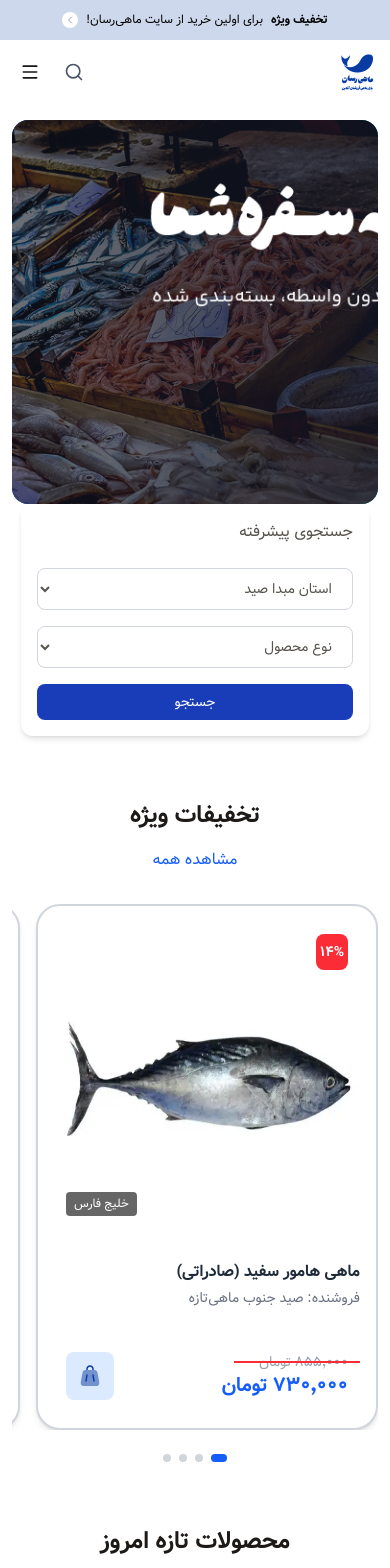
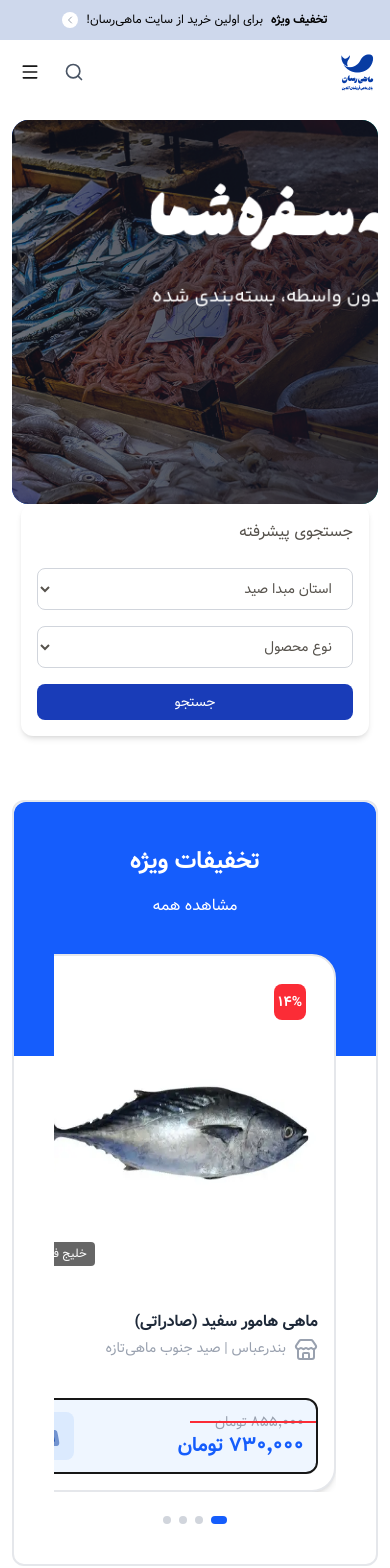
Before and after one commit to farzadadel92/mahiresan_mvp, a Next.js app: page / in a window 390 px wide. Shown: the top 1568 px of the page. Built offline with nearby package versions, Linux system fonts and the light colour scheme.

Commit message:
(Home) changed the CardSection design

```diff
--- a/src/app/(shop)/page.tsx
+++ b/src/app/(shop)/page.tsx
@@ -1,4 +1,4 @@
-// src/app/(shop)/page.tsx
+// src/app/(shop)/page.tsx (main page)
 'use client';
 
 import React from 'react';
--- a/src/components/shop/CardSection.tsx
+++ b/src/components/shop/CardSection.tsx
@@ -52,6 +52,16 @@ export default function CardSection({
     setMaxIndex(Math.max(0, totalPages - 1));
   }, [products.length, slidesToShowCount]);
 
+  // Update scroll button states on desktop
+  const updateScrollButtons = () => {
+    if (!scrollContainerRef.current || !isDesktop) return;
+
+    const container = scrollContainerRef.current;
+    const { scrollLeft, scrollWidth, clientWidth } = container;
+    setCanScrollLeft(scrollLeft > 0);
+    setCanScrollRight(scrollLeft + clientWidth < scrollWidth - 1);
+  };
+
   // Desktop: Scroll by full page
   const scrollDesktop = (direction: 'left' | 'right') => {
     if (!scrollContainerRef.current) return;
@@ -69,6 +79,9 @@ export default function CardSection({
     });
 
     setCurrentIndex(newIndex);
+
+    // Update button states after scroll
+    setTimeout(updateScrollButtons, 300);
   };
 
   // Mobile: Free horizontal scroll with touch
@@ -107,13 +120,9 @@ export default function CardSection({
     const scrollLeft = container.scrollLeft;
     const newIndex = Math.round(scrollLeft / cardWidth);
     setCurrentIndex(newIndex);
-
-    // Update scroll buttons state for desktop
-    setCanScrollLeft(scrollLeft > 0);
-    setCanScrollRight(scrollLeft + container.clientWidth < container.scrollWidth - 1);
   };
 
-  // Update scroll position on scroll events (for mobile)
+  // Update scroll position on scroll events
   useEffect(() => {
     const container = scrollContainerRef.current;
     if (!container) return;
@@ -124,6 +133,11 @@ export default function CardSection({
         const { scrollLeft, scrollWidth, clientWidth } = container;
         setCanScrollLeft(scrollLeft > 0);
         setCanScrollRight(scrollLeft + clientWidth < scrollWidth - 1);
+
+        // Update current index based on scroll position for desktop
+        const cardWidth = container.clientWidth / slidesToShowCount;
+        const newIndex = Math.round(scrollLeft / (cardWidth * slidesToShowCount));
+        setCurrentIndex(newIndex);
       } else {
         // For mobile: update dots
         const cardWidth = container.clientWidth;
@@ -137,20 +151,32 @@ export default function CardSection({
     return () => container.removeEventListener('scroll', handleScroll);
   }, [isDesktop, slidesToShowCount]);
 
+  // Initialize button states on mount and when products change
+  useEffect(() => {
+    if (isDesktop && scrollContainerRef.current) {
+      updateScrollButtons();
+    }
+  }, [isDesktop, products, slidesToShowCount]);
+
   return (
-    <section className={`mt-16 sm:mt-20 md:mt-24 lg:mt-28 mb-16 sm:mb-20 md:mb-24 lg:mb-28 ${className}`}>
+    <section className={`relative border-2 border-gray-200 rounded-xl p-10 mt-16 sm:mt-20 md:mt-24 lg:mt-28 mb-16 sm:mb-20 md:mb-24 lg:mb-28 ${className}`}>
+      {/* Half-height background layer - now properly behind content */}
+      <div className="absolute rounded-t-xl inset-x-0 top-0 h-1/3 bg-blue-600" style={{ zIndex: 0 }}></div>
+
+      {/* Content wrapper with higher z-index */}
+      <div className="relative" style={{ zIndex: 1 }}>
         {/* Header */}
         {(title || seeAllLink) && (
-        <div className="flex flex-col sm:flex-row justify-between items-center gap-4 mb-6">
+          <div className="flex flex-col sm:flex-row justify-between items-center gap-4 p-1 mb-6">
             {title && (
-            <h2 className="text-stone-900 text-2xl sm:text-3xl md:text-4xl font-bold text-center sm:text-right">
+              <h3 className="text-white text-2xl sm:text-3xl md:text-3xl font-bold text-center sm:text-right">
                 {title}
-            </h2>
+              </h3>
             )}
             {seeAllLink && (
               <Link
                 href={seeAllLink}
-              className="text-blue-600 text-base sm:text-lg md:text-xl hover:text-blue-700 transition-colors"
+                className="text-white text-base sm:text-lg md:text-lg hover:text-gray-200 transition-colors"
               >
                 مشاهده همه
               </Link>
@@ -163,11 +189,10 @@ export default function CardSection({
           {/* Desktop Left Button */}
           {showArrows && isDesktop && (
             <button
-            className={`hidden sm:flex shrink-0 bg-blue-800 text-white backdrop-blur-sm rounded-lg shadow-lg p-3 sm:p-4 md:p-6 hover:bg-blue-700 hover:shadow-xl transition-all duration-300 hover:scale-105 cursor-pointer ${
-              !canScrollLeft ? 'opacity-40 cursor-not-allowed hover:scale-100' : ''
-            }`}
+              className="shrink-0 bg-blue-800 text-white backdrop-blur-sm rounded-lg shadow-lg p-3 sm:p-4 md:p-6 hover:bg-blue-700 hover:shadow-xl transition-all duration-300 hover:scale-105 cursor-pointer"
               aria-label="Previous products"
               onClick={() => scrollDesktop('left')}
+              style={{ opacity: canScrollLeft ? 1 : 0.4, cursor: canScrollLeft ? 'pointer' : 'not-allowed' }}
               disabled={!canScrollLeft}
             >
               <ChevronRight className="w-4 h-4 sm:w-5 sm:h-5 md:w-6 md:h-6" />
@@ -213,6 +238,7 @@ export default function CardSection({
                     image={product.image}
                     origin={product.origin}
                     vendorName={product.vendorName}
+                    city={"بندرعباس"}
                   />
                 </div>
               ))}
@@ -222,11 +248,10 @@ export default function CardSection({
           {/* Desktop Right Button */}
           {showArrows && isDesktop && (
             <button
-            className={`hidden sm:flex shrink-0 bg-blue-800 text-white backdrop-blur-sm rounded-lg shadow-lg p-3 sm:p-4 md:p-6 hover:bg-blue-700 hover:shadow-xl transition-all duration-300 hover:scale-105 cursor-pointer ${
-              !canScrollRight ? 'opacity-40 cursor-not-allowed hover:scale-100' : ''
-            }`}
+              className="shrink-0 bg-blue-800 text-white backdrop-blur-sm rounded-lg shadow-lg p-3 sm:p-4 md:p-6 hover:bg-blue-700 hover:shadow-xl transition-all duration-300 hover:scale-105 cursor-pointer"
               aria-label="Next products"
               onClick={() => scrollDesktop('right')}
+              style={{ opacity: canScrollRight ? 1 : 0.4, cursor: canScrollRight ? 'pointer' : 'not-allowed' }}
               disabled={!canScrollRight}
             >
               <ChevronLeft className="w-4 h-4 sm:w-5 sm:h-5 md:w-6 md:h-6" />
@@ -236,7 +261,7 @@ export default function CardSection({
 
         {/* Mobile Dots Indicator */}
         {showArrows && !isDesktop && maxIndex > 0 && (
-        <div className="flex sm:hidden justify-center gap-2 mt-6">
+          <div className="flex justify-center gap-2 mt-6">
             {Array.from({ length: maxIndex + 1 }).map((_, idx) => (
               <div
                 key={idx}
@@ -247,6 +272,7 @@ export default function CardSection({
             ))}
           </div>
         )}
+      </div>
     </section>
   );
 }
--- a/src/components/shop/ProductCard.tsx
+++ b/src/components/shop/ProductCard.tsx
@@ -2,6 +2,7 @@
 import { useState } from 'react';
 import Image from 'next/image';
 import BagIcon from "@/public/icons/BagIcon";
+import { Store } from 'lucide-react';
 import { ProductCardProps } from '@/src/types/product.types';
 
 const ProductCard = ({
@@ -12,7 +13,8 @@ const ProductCard = ({
   discount,
   image,
   origin,
-  vendorName
+  vendorName,
+  city
 }: ProductCardProps) => {
   const [isHovered, setIsHovered] = useState(false);
 
@@ -22,7 +24,7 @@ const ProductCard = ({
 
   return (
     <div
-      className="bg-white border-gray-300 border-2 rounded-3xl shadow-md hover:shadow-xl transition-all duration-300 overflow-hidden"
+      className="bg-white border-gray-200 border-2 rounded-3xl shadow-md hover:shadow-xl transition-all duration-300 overflow-hidden"
       onMouseEnter={() => setIsHovered(true)}
       onMouseLeave={() => setIsHovered(false)}
     >
@@ -30,10 +32,10 @@ const ProductCard = ({
       <div className="relative p-3"> {/* Add padding here */}
         <div className="relative aspect-square">
             <Image
-            src={image}
-            alt={name}
-            fill
-            />
+              src={image}
+              alt={name}
+              fill
+              />
             {discount && (
             <div className="absolute top-4 right-4 bg-red-500 text-white px-1 py-2 rounded-lg text-sm font-bold">
                 {persianFormatPrice(discount)}%
@@ -45,16 +47,20 @@ const ProductCard = ({
             </div>
             )}
         </div>
-        </div>
+      </div>
 
       {/* description */}
       <div className="p-4">
         <h3 className="font-semibold text-gray-800 mb-1 line-clamp-2">{name}</h3>
 
         {/* Vendor name display */}
-        <p className="text-gray-500 text-sm mb-2">فروشنده: {vendorName}</p>
+        <div className='flex gap-2 text-gray-400'>
+          <Store size={24} color="currentColor" />
+          <p className="text-sm mb-2">{city} | {vendorName}</p>
+        </div>
 
-        <div className="flex justify-between mt-8 p-3">
+        {/* Price display */}
+        <div className="flex items-center justify-between mt-8 p-3 border-2 bg-blue-50 rounded-xl">
           <div className="flex flex-col">
             {originalPrice && (
                 <span className="relative text-gray-400 text-sm inline-block">
--- a/src/types/product.types.ts
+++ b/src/types/product.types.ts
@@ -41,6 +41,7 @@ export interface ProductCardProps {
   image: string;
   origin?: string;
   vendorName: string;
+  city: string;
   onAddToCart?: (id: string) => void;
   layout?: 'grid' | 'horizontal';
 }
```
Lines whose indentation alone changed are shown as unchanged.
